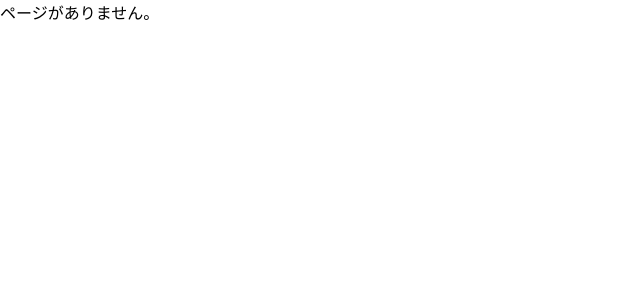
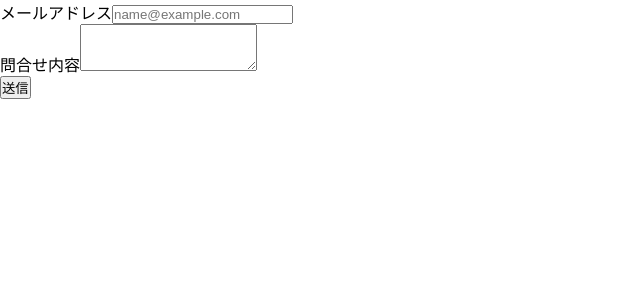
Before and after one commit to venidium/next_microcms, a Next.js app: page /form in a window 1280 px wide. Before the commit this address had no page. Shown: the top 300 px of the page, without its empty margins (0-640 px from the left). Built offline with nearby package versions, Linux system fonts and the light colour scheme.

Commit message:
new012023222  commit

```diff
--- a/package.json
+++ b/package.json
@@ -10,6 +10,7 @@
   },
   "dependencies": {
     "@next/font": "13.1.6",
+    "@sendgrid/mail": "^7.7.0",
     "eslint": "8.33.0",
     "eslint-config-next": "13.1.6",
     "microcms-js-sdk": "^2.3.2",
--- /dev/null
+++ b/pages/api/send.js
@@ -0,0 +1,27 @@
+export default function handler(req, res) {
+    if(req.method === 'POST') {
+      const sgMail = require('@sendgrid/mail');
+      sgMail.setApiKey("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"); //SendGridのAPIキー
+
+      const msg = {
+        to: req.body.email,
+        from: 'support@example.com',
+        subject: 'お問合せありがとうございました。',
+        text: 'お問合せを受け付けました。回答をお待ちください。' + req.body.message,
+        html: 'お問合せを受け付けました。回答をお待ちください。' + req.body.message,
+      };
+
+      (async () => {
+        try {
+          await sgMail.send(msg);
+        } catch (error) {
+          console.error(error);
+          if (error.response) {
+            console.error(error.response.body)
+          }
+        }
+      })();
+    }
+
+    res.status(200)
+  }
--- /dev/null
+++ b/pages/form.js
@@ -0,0 +1,36 @@
+export default function Form() {
+  const registerUser = async event => {
+    event.preventDefault()
+
+    const res = await fetch('/api/send', {
+      body: JSON.stringify({
+        email: event.target.email.value,
+        message: event.target.message.value
+      }),
+      headers: {
+        'Content-Type': 'application/json'
+      },
+      method: 'POST'
+    })
+
+    const result = await res.json()
+  }
+
+  return (
+    <div className="container mt-5">
+      <form onSubmit={registerUser}>
+        <div className="mb-3">
+          <label htmlFor="email">メールアドレス</label>
+          <input id="email" name="email" type="email" className="form-control" placeholder="name@example.com"/>
+        </div>
+        <div className="mb-3">
+          <label htmlFor="message" className="form-label">問合せ内容</label>
+          <textarea id="message" name="message" className="form-control" rows="3"></textarea>
+        </div>
+        <div className="mb-3">
+          <button type="submit" className="btn btn-primary">送信</button>
+        </div>
+      </form>
+    </div>
+  )
+}
```
Also changed, not shown: 1 other file (tests, documents, lock files or other folders).
